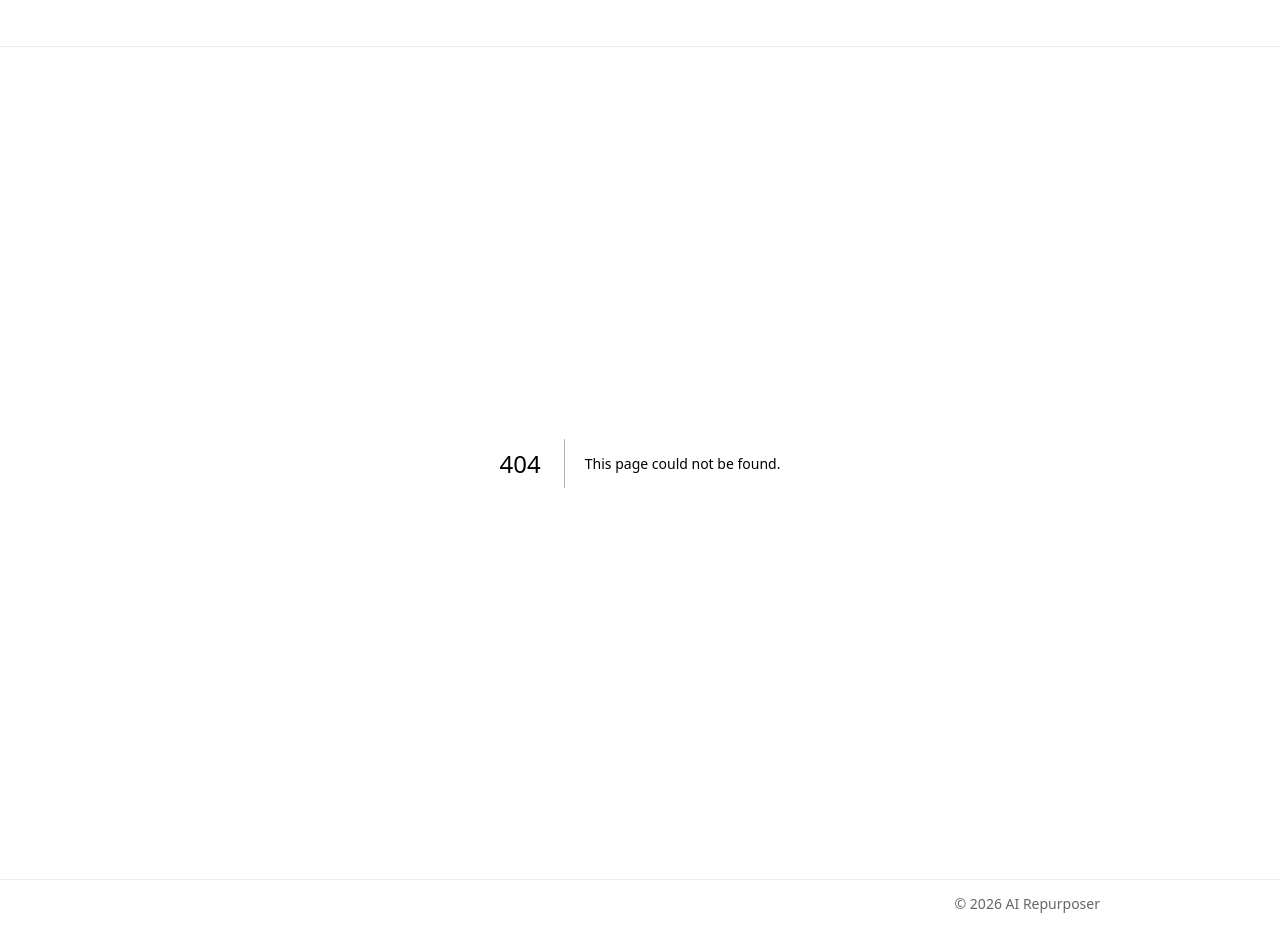
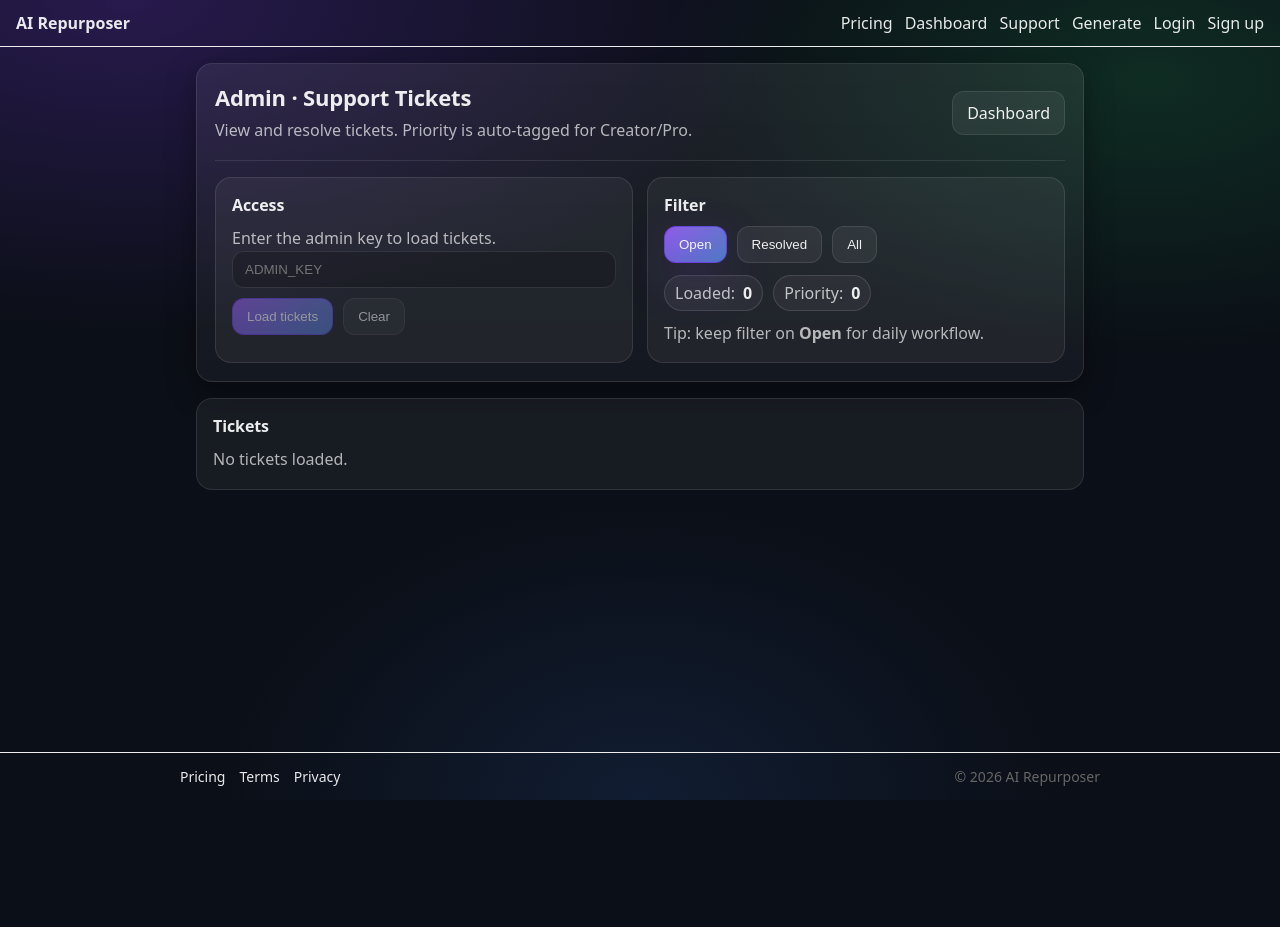
Before and after one commit to ibad59311-rgb/ai-repurposer, a Next.js app: page /admin/tickets in a window 1280 px wide. Before the commit this address had no page. After the commit the page ends 800 px from the top, so only its background shows below. Built offline with nearby package versions, Linux system fonts and the light colour scheme.

Commit message:
Add admin tickets API + admin tickets page

```diff
--- /dev/null
+++ b/src/app/admin/tickets/page.tsx
@@ -0,0 +1,168 @@
+"use client";
+
+import { useEffect, useMemo, useState } from "react";
+
+type Ticket = {
+  id: string;
+  user_id: string;
+  email: string;
+  plan: "free" | "starter" | "creator" | "pro";
+  priority: boolean;
+  subject: string;
+  message: string;
+  status: "open" | "resolved";
+  created_at: string;
+};
+
+export default function AdminTickets() {
+  const [adminKey, setAdminKey] = useState("");
+  const [status, setStatus] = useState<"open" | "resolved" | "all">("open");
+  const [tickets, setTickets] = useState<Ticket[]>([]);
+  const [err, setErr] = useState<string | null>(null);
+  const [busy, setBusy] = useState(false);
+
+  async function load() {
+    setErr(null);
+    setBusy(true);
+    try {
+      const res = await fetch(`/api/admin/tickets?status=${status}`, {
+        headers: { "x-admin-key": adminKey },
+      });
+      const j = await res.json().catch(() => ({}));
+      if (!res.ok) throw new Error(j.error || "Failed to load tickets");
+      setTickets(j.tickets || []);
+    } catch (e: any) {
+      setTickets([]);
+      setErr(e?.message || "Failed to load tickets");
+    } finally {
+      setBusy(false);
+    }
+  }
+
+  async function closeTicket(id: string) {
+    setErr(null);
+    try {
+      const res = await fetch("/api/admin/tickets/close", {
+        method: "POST",
+        headers: { "content-type": "application/json", "x-admin-key": adminKey },
+        body: JSON.stringify({ id }),
+      });
+      const j = await res.json().catch(() => ({}));
+      if (!res.ok) throw new Error(j.error || "Failed to close ticket");
+      await load();
+    } catch (e: any) {
+      setErr(e?.message || "Failed to close ticket");
+    }
+  }
+
+  const stats = useMemo(() => {
+    const total = tickets.length;
+    const prio = tickets.filter(t => t.priority).length;
+    return { total, prio };
+  }, [tickets]);
+
+  useEffect(() => {
+    setTickets([]);
+    setErr(null);
+  }, [status]);
+
+  return (
+    <main className="grid fade-in" style={{ gap: 16 }}>
+      <div className="card card-pad">
+        <div style={{ display: "flex", justifyContent: "space-between", gap: 12, flexWrap: "wrap", alignItems: "center" }}>
+          <div>
+            <h1 className="h2" style={{ marginBottom: 6 }}>Admin · Support Tickets</h1>
+            <p className="p">View and resolve tickets. Priority is auto-tagged for Creator/Pro.</p>
+          </div>
+          <a className="btn" href="/dashboard">Dashboard</a>
+        </div>
+
+        <hr className="hr" />
+
+        <div className="split">
+          <div className="section">
+            <h3>Access</h3>
+            <p className="p">Enter the admin key to load tickets.</p>
+            <input
+              className="input"
+              placeholder="ADMIN_KEY"
+              value={adminKey}
+              onChange={(e) => setAdminKey(e.target.value)}
+            />
+            <div style={{ display: "flex", gap: 10, marginTop: 10, flexWrap: "wrap" }}>
+              <button className="btn btn-primary" disabled={!adminKey || busy} onClick={load}>
+                {busy ? "Loading…" : "Load tickets"}
+              </button>
+              <button className="btn" disabled={!adminKey || busy} onClick={() => { setTickets([]); setErr(null); }}>
+                Clear
+              </button>
+            </div>
+            {err && <p style={{ color: "salmon", marginTop: 10 }}>{err}</p>}
+          </div>
+
+          <div className="section">
+            <h3>Filter</h3>
+            <div style={{ display: "flex", gap: 10, flexWrap: "wrap" }}>
+              <button className={`btn ${status === "open" ? "btn-primary" : ""}`} onClick={() => setStatus("open")}>Open</button>
+              <button className={`btn ${status === "resolved" ? "btn-primary" : ""}`} onClick={() => setStatus("resolved")}>Resolved</button>
+              <button className={`btn ${status === "all" ? "btn-primary" : ""}`} onClick={() => setStatus("all")}>All</button>
+            </div>
+
+            <div style={{ display: "flex", gap: 10, marginTop: 12, flexWrap: "wrap" }}>
+              <span className="pill">Loaded: <b style={{ color: "rgba(255,255,255,.92)" }}>{stats.total}</b></span>
+              <span className="pill">Priority: <b style={{ color: "rgba(255,255,255,.92)" }}>{stats.prio}</b></span>
+            </div>
+
+            <p className="p" style={{ marginTop: 10 }}>
+              Tip: keep filter on <b>Open</b> for daily workflow.
+            </p>
+          </div>
+        </div>
+      </div>
+
+      <div className="section">
+        <h3>Tickets</h3>
+
+        {tickets.length === 0 ? (
+          <p className="p">{busy ? "Loading…" : "No tickets loaded."}</p>
+        ) : (
+          <div className="grid" style={{ gap: 10 }}>
+            {tickets.map(t => (
+              <div key={t.id} className="card card-pad">
+                <div style={{ display: "flex", justifyContent: "space-between", gap: 12, flexWrap: "wrap" }}>
+                  <div style={{ display: "flex", gap: 10, flexWrap: "wrap", alignItems: "center" }}>
+                    <span className="pill">{t.status}</span>
+                    <span className="pill" style={{ textTransform: "capitalize" }}>{t.plan}</span>
+                    {t.priority && (
+                      <span className="pill" style={{ borderColor: "rgba(124,58,237,.55)", background: "rgba(124,58,237,.12)" }}>
+                        Priority
+                      </span>
+                    )}
+                  </div>
+                  <span className="p" style={{ margin: 0 }}>{new Date(t.created_at).toLocaleString()}</span>
+                </div>
+
+                <hr className="hr" />
+
+                <div style={{ display: "flex", justifyContent: "space-between", gap: 12, flexWrap: "wrap", alignItems: "center" }}>
+                  <div style={{ fontWeight: 800 }}>{t.subject}</div>
+                  {t.status === "open" && (
+                    <button className="btn btn-primary" onClick={() => closeTicket(t.id)}>
+                      Mark resolved
+                    </button>
+                  )}
+                </div>
+
+                <div className="p" style={{ marginTop: 8, opacity: 0.9 }}>
+                  <b>{t.email}</b> · user: <span style={{ opacity: 0.8 }}>{t.user_id}</span> · ticket: <span style={{ opacity: 0.8 }}>{t.id}</span>
+                </div>
+
+                <div className="readable" style={{ marginTop: 10 }}>{t.message}</div>
+              </div>
+            ))}
+          </div>
+        )}
+      </div>
+    </main>
+  );
+}
--- /dev/null
+++ b/src/app/api/admin/tickets/close/route.ts
@@ -0,0 +1,30 @@
+export const runtime = "nodejs";
+
+import { NextResponse } from "next/server";
+import { headers } from "next/headers";
+import { z } from "zod";
+import { sql } from "@/lib/db";
+
+const Schema = z.object({
+  id: z.string().min(4),
+});
+
+export async function POST(req: Request) {
+  const ADMIN_KEY = process.env.ADMIN_KEY;
+  const key = (await headers()).get("x-admin-key") ?? "";
+  if (!ADMIN_KEY || key !== ADMIN_KEY) {
+    return NextResponse.json({ error: "Unauthorized" }, { status: 401 });
+  }
+
+  const body = await req.json().catch(() => null);
+  const parsed = Schema.safeParse(body);
+  if (!parsed.success) return NextResponse.json({ error: "Invalid input" }, { status: 400 });
+
+  await sql`
+    UPDATE support_tickets
+    SET status = 'resolved'
+    WHERE id = ${parsed.data.id}
+  `;
+
+  return NextResponse.json({ ok: true });
+}
--- /dev/null
+++ b/src/app/api/admin/tickets/route.ts
@@ -0,0 +1,45 @@
+export const runtime = "nodejs";
+
+import { NextResponse } from "next/server";
+import { headers } from "next/headers";
+import { sql } from "@/lib/db";
+
+function requireAdmin() {
+  const key = headers().then(h => h.get("x-admin-key"));
+  return key;
+}
+
+export async function GET(req: Request) {
+  const ADMIN_KEY = process.env.ADMIN_KEY;
+  const key = (await requireAdmin()) ?? "";
+  if (!ADMIN_KEY || key !== ADMIN_KEY) {
+    return NextResponse.json({ error: "Unauthorized" }, { status: 401 });
+  }
+
+  const url = new URL(req.url);
+  const status = (url.searchParams.get("status") || "open").toLowerCase();
+
+  if (status === "all") {
+    const { rows } = await sql`
+      SELECT id, user_id, email, plan, priority, subject, message, status, created_at
+      FROM support_tickets
+      ORDER BY created_at DESC
+      LIMIT 200
+    `;
+    return NextResponse.json({ tickets: rows });
+  }
+
+  if (status !== "open" && status !== "resolved") {
+    return NextResponse.json({ error: "Invalid status" }, { status: 400 });
+  }
+
+  const { rows } = await sql`
+    SELECT id, user_id, email, plan, priority, subject, message, status, created_at
+    FROM support_tickets
+    WHERE status = ${status}
+    ORDER BY created_at DESC
+    LIMIT 200
+  `;
+
+  return NextResponse.json({ tickets: rows });
+}
```
